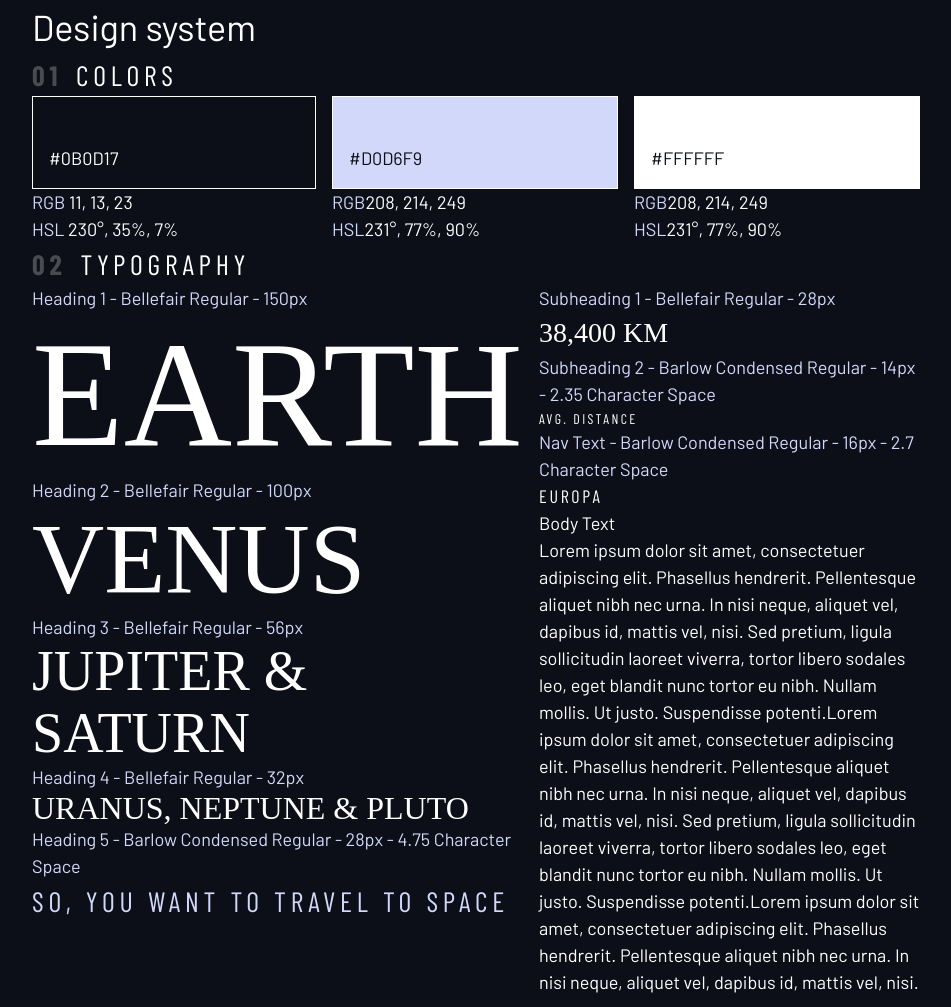
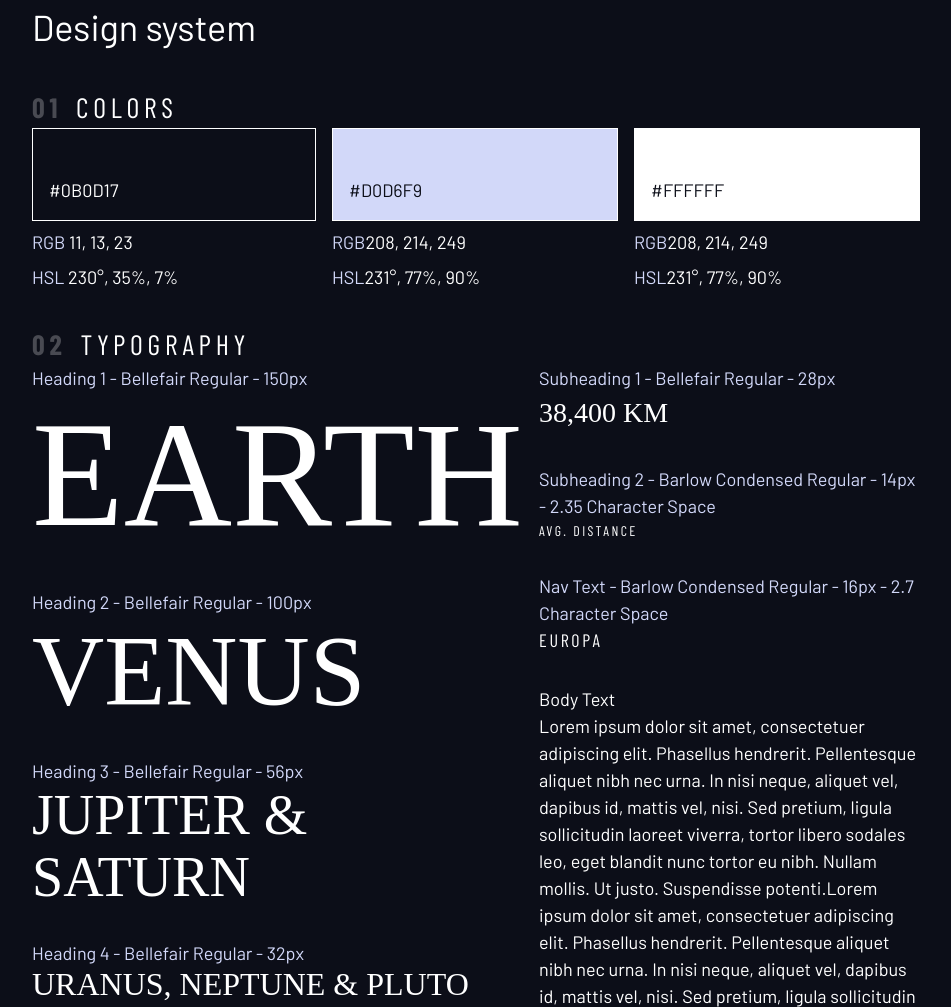
Before and after one commit to abram-stack/space-tourism, a plain HTML site: page design-system.html in a window 1280 px wide. Shown: the top 1007 px of the page, without its empty margins (164-1115 px from the left). Drawn offline with nearby package versions, Linux system fonts and the light colour scheme; a script that the page names is missing; a web font is replaced by a local one.

Commit message:
util class- adding space

```diff
--- a/design-system.html
+++ b/design-system.html
@@ -14,13 +14,13 @@
   </head>
 
   <body>
-    <div class="container">
+    <div class="container flow" style="--flow-space: 2rem">
       <h1>Design system</h1>
 
       <section id="colors">
         <h2 class="numbered-title"><span>01</span>Colors</h2>
         <div class="flex">
-          <div style="flex-grow: 1;">
+          <div class="flow" style="flex-grow: 1;--flow-space:0.5rem">
             <div
               class="bg-dark text-white"
               style="padding: 3rem 1rem 1rem; border: 1px solid white"
@@ -31,7 +31,7 @@
             <p><span class="text-accent">HSL</span> 230°, 35%, 7%</p>
           </div>
 
-          <div style="flex-grow: 1;">
+          <div class="flow" style="flex-grow: 1;--flow-space:0.5rem">
             <div
               class="bg-accent text-dark"
               style="padding: 3rem 1rem 1rem; border: 1px solid white"
@@ -42,7 +42,7 @@
             <p><span class="text-accent">HSL</span>231°, 77%, 90%</p>
           </div>
 
-          <div style="flex-grow: 1;">
+          <div class="flow" style="flex-grow: 1;--flow-space:0.5rem">
             <div
               class="bg-white text-dark"
               style="padding: 3rem 1rem 1rem; border: 1px solid white"
@@ -58,7 +58,7 @@
       <section id="typography">
         <h2 class="numbered-title"><span>02</span>typography</h2>
         <div class="flex">
-          <div style="flex-basis: 100%;">
+          <div class="flow" style="flex-basis: 100%;">
             <div>
               <p class="text-accent">Heading 1 - Bellefair Regular - 150px</p>
               <p class="uppercase fs-900 ff-serif">earth</p>
@@ -81,7 +81,7 @@
             </div>
           </div>
 
-          <div style="flex-basis: 100%;">
+          <div class="flow" style="flex-basis: 100%; --flow-space: 2rem">
             <div>
               <p class="text-accent">Subheading 1 - Bellefair Regular - 28px</p>
               <p class="uppercase fs-500 ff-serif">38,400 km</p>
--- a/index.css
+++ b/index.css
@@ -105,6 +105,19 @@ select {
 .grid {
   display: grid;
   gap: var(--gap, 1rem);
+}
+
+/* .flow > * + *
+  ->no extra specificity to it. means, under flow ie: p, h. we set margin to 0. we need .flow margin top 1 to override that
+
+*/
+/* where : take flow and get all..()no specificity
+ie:
+card h1, card h2, card h3{} => card :where(h1, h2, h3)
+*/
+.flow > *:where(:not(:first-child)){
+  margin-top: var(--flow-space,1rem);
+  /* outline: 1px solid red; */
 }
 
 .container {
```
